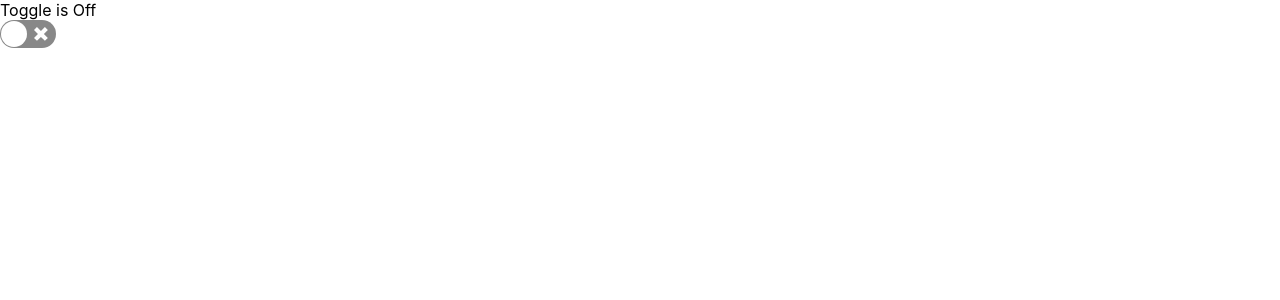
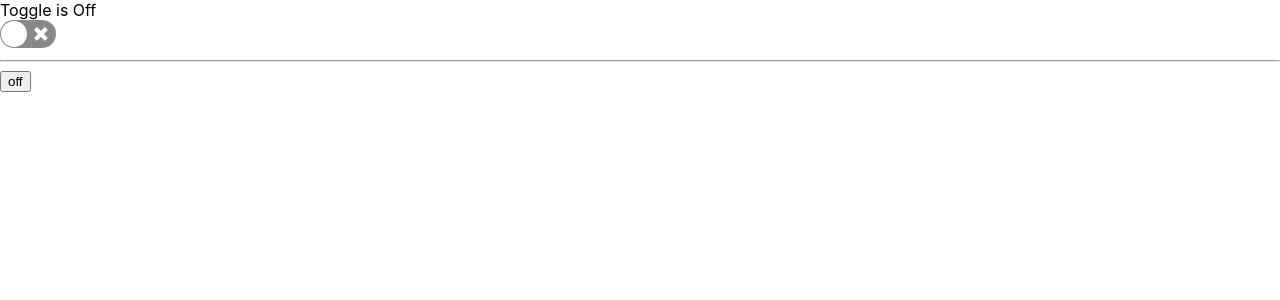
Before and after one commit to Yacarreon93/training-advanced-react-component-patterns, a React (Create React App) app: page / in a window 1280 px wide. Shown: the top 300 px of the page. Built offline with nearby package versions, Linux system fonts and the light colour scheme.

Commit message:
[LS5] Use render props

```diff
--- a/src/lessons/lesson5.js
+++ b/src/lessons/lesson5.js
@@ -2,65 +2,23 @@ import React, { Component } from 'react';
 
 import Switch from '../Switch';
 
-const ToggleContext = React.createContext();
-
-function ToggleConsumer(props) {
-  return (
-    <ToggleContext.Consumer>
-      {(context) => {
-        if (!context) {
-          throw new Error('Toggle compound components must be rendered within the Toggle component');
-        }
-
-        return props.children(context);
-      }}
-    </ToggleContext.Consumer>
-  );
-}
+const renderUI = ({ on, toggle }) => <Switch checked={on} onChange={toggle} />;
 
 class Toggle extends Component {
-  static On = ({ children }) => (
-    <ToggleConsumer>
-      {({ on }) => on ? children : null}
-    </ToggleConsumer>
-  );
+  static defaultProps = { renderUI };
 
-  static Off = ({ children }) => (
-    <ToggleConsumer>
-      {({ on }) => on ? null : children}
-    </ToggleConsumer>
-  );
-
-  static Button = props => (
-    <ToggleConsumer>
-      {({ on, toggle }) => <Switch checked={on} onChange={toggle} {...props} />}
-    </ToggleConsumer>
-  );
+  state = { on: false };
 
   toggle = () => this.setState(
     ({ on }) => ({ on: !on }),
-    () => { this.props.onToggle(this.state.checked); },
+    () => { this.props.onToggle(this.state.on); },
   );
 
-  /*
-    Use the "state" as Context value to aviod unnecesary changes.
-    This is a common pattern when using Context.
-  */
-  state = { on: false, toggle: this.toggle };
-
   render() {
-    return (
-      <ToggleContext.Provider
-        /*
-          This way the "value" is a new object every single time "render" is called,
-          so, the Consumers are rendered every single time the value changes.
-        */
-        // value={{ on: this.state.on, toggle: this.toggle }}
-        value={this.state}
-      >
-        {this.props.children}
-      </ToggleContext.Provider>
-    )
+    return this.props.renderUI({
+      on: this.state.on,
+      toggle: this.toggle,
+    });
   }
 }
 
@@ -68,15 +26,21 @@ function Usage({
   onToggle = (...args) => console.log('onToggle', ...args),
 }) {
   return (
-    <Toggle onToggle={onToggle}>
-      <div>
-        <Toggle.On>Toggle is On</Toggle.On>
-        <Toggle.Off>Toggle is Off</Toggle.Off>
+    <Toggle
+      onToggle={onToggle}
+      renderUI={({ on, toggle }) => (
         <div>
-            <Toggle.Button />
+          Toggle is {on ? 'On' : 'Off'}
+          <div>
+            <Switch checked={on} onChange={toggle} />
+          </div>
+          <hr />
+          <button aria-label="custom-button" onClick={toggle}>
+            {on ? 'on' : 'off'}
+          </button>
         </div>
-      </div>
-    </Toggle>
+      )}
+    />
   );
 }
 
```
